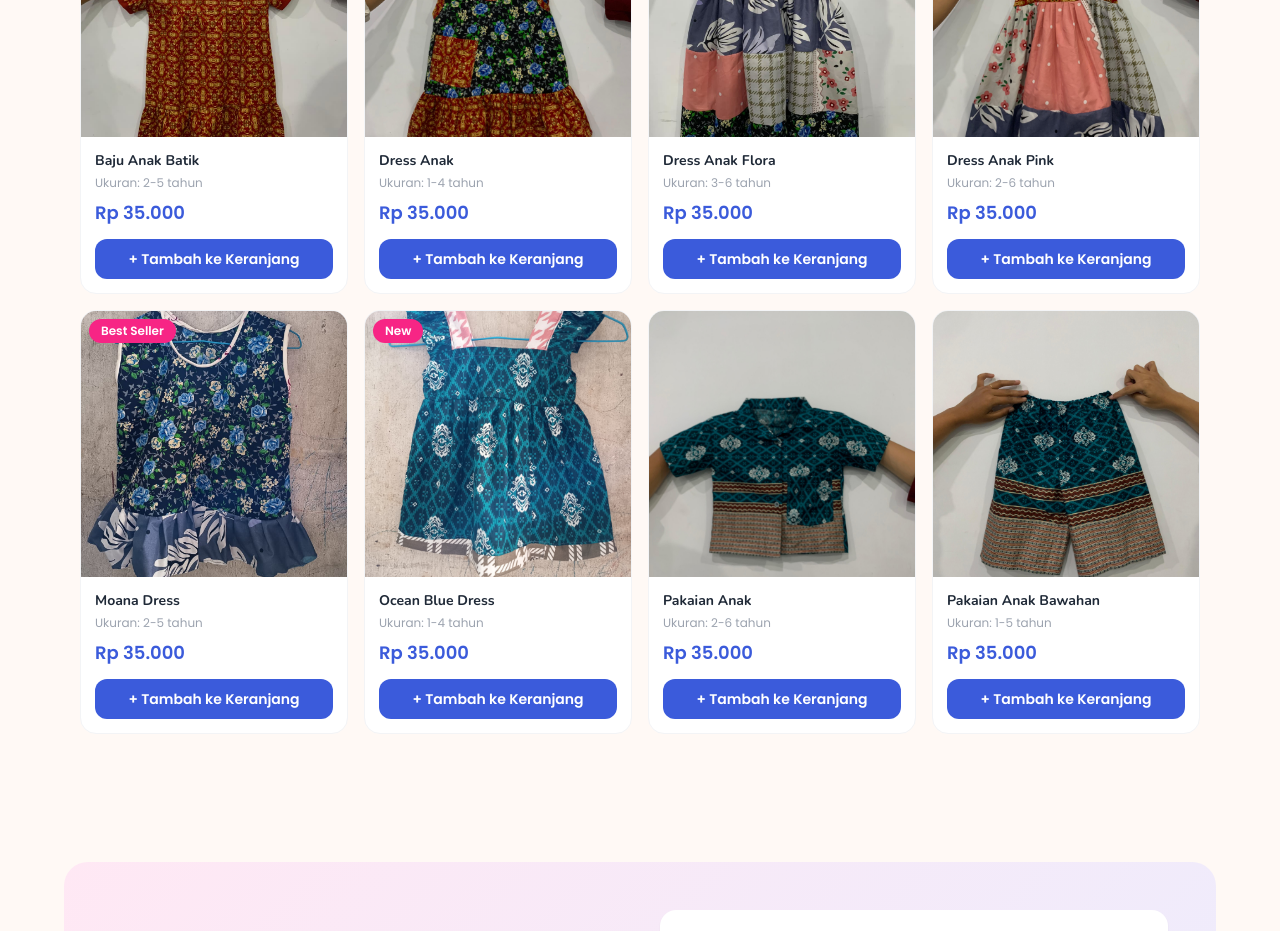
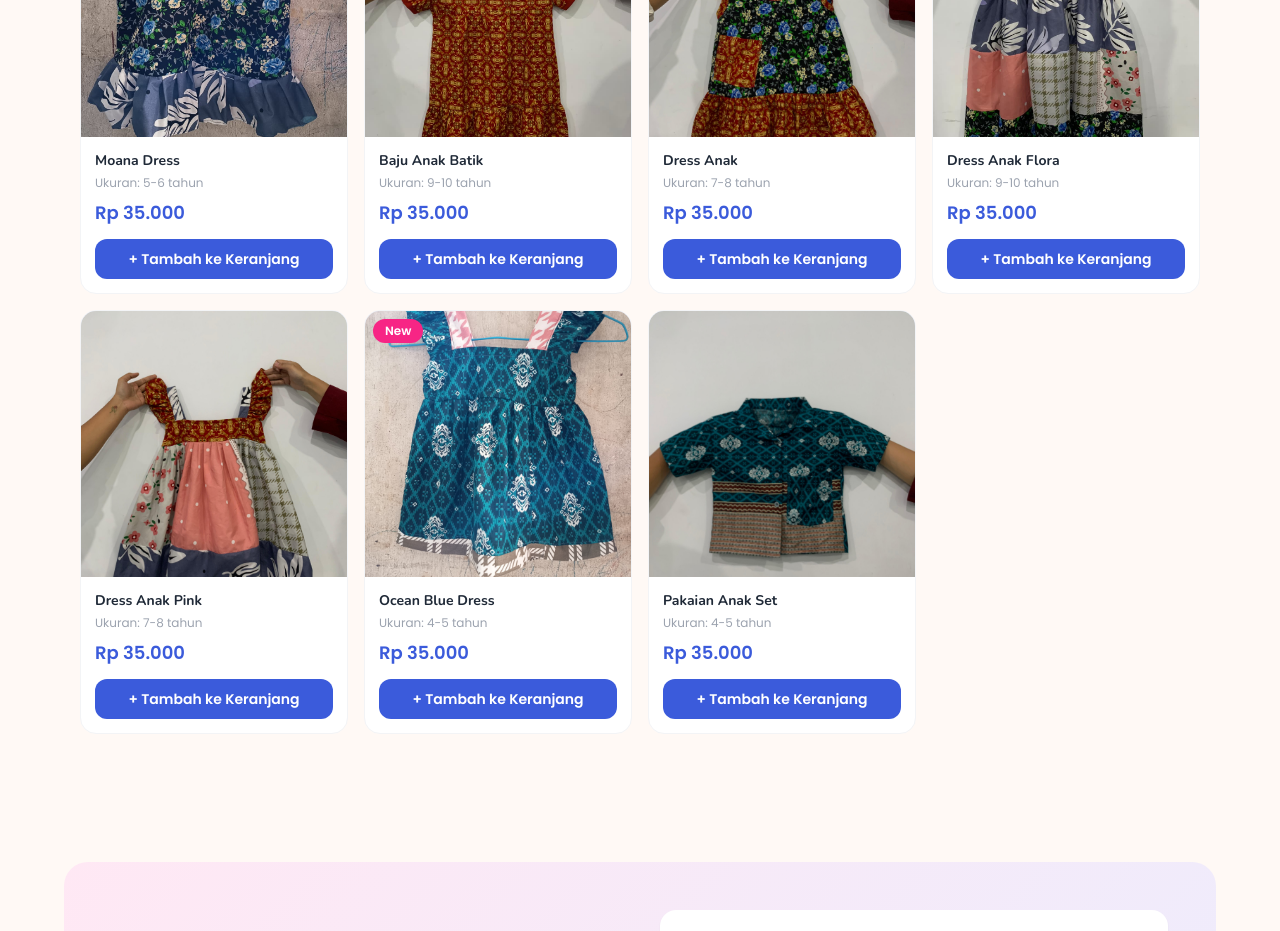
Before and after one commit to MrsHestia/percakids, a Next.js app: page / in a window 1280 px wide. Shown: the part 1020-1951 px from the top of the page. Built offline with nearby package versions, Linux system fonts and the light colour scheme.

Commit message:
Update products.js

```diff
--- a/src/data/products.js
+++ b/src/data/products.js
@@ -1,9 +1,20 @@
 export const products = [
+  {
+    id: 5,
+    name: 'Moana Dress',
+    price: 35000,
+    size: '5-6 tahun',
+    category: 'perempuan',
+    badge: 'Best Seller',
+    description: 'Dress anak dengan tema Moana yang disukai anak-anak.',
+    stock: 6,
+    image: '/moana-dress.jpeg',
+  },
   {
     id: 1,
     name: 'Baju Anak Batik',
     price: 35000,
-    size: '2-5 tahun',
+    size: '9-10 tahun',
     category: 'perempuan',
     badge: 'Terlaris',
     description: 'Baju anak batik yang cantik dan nyaman dipakai untuk berbagai acara.',
@@ -14,7 +25,7 @@ export const products = [
     id: 2,
     name: 'Dress Anak',
     price: 35000,
-    size: '1-4 tahun',
+    size: '7-8 tahun',
     category: 'unisex',
     badge: '',
     description: 'Dress anak yang elegan dan cocok untuk berbagai acara.',
@@ -25,7 +36,7 @@ export const products = [
     id: 3,
     name: 'Dress Anak Flora',
     price: 35000,
-    size: '3-6 tahun',
+    size: '9-10 tahun',
     category: 'perempuan',
     badge: 'New',
     description: 'Dress anak dengan desain yang lucu dan warna-warna cerah.',
@@ -36,7 +47,7 @@ export const products = [
     id: 4,
     name: 'Dress Anak Pink',
     price: 35000,
-    size: '2-6 tahun',
+    size: '7-8 tahun',
     category: 'perempuan',
     badge: '',
     description: 'Dress anak pilihan dengan kualitas terbaik dan nyaman dipakai.',
@@ -44,21 +55,10 @@ export const products = [
     image: '/dress-anak-pink.jpeg',
   },
   {
-    id: 5,
-    name: 'Moana Dress',
-    price: 35000,
-    size: '2-5 tahun',
-    category: 'perempuan',
-    badge: 'Best Seller',
-    description: 'Dress anak dengan tema Moana yang disukai anak-anak.',
-    stock: 6,
-    image: '/moana-dress.jpeg',
-  },
-  {
     id: 6,
     name: 'Ocean Blue Dress',
     price: 35000,
-    size: '1-4 tahun',
+    size: '4-5 tahun',
     category: 'unisex',
     badge: 'New',
     description: 'Dress anak dengan warna biru laut yang segar dan nyaman.',
@@ -67,24 +67,14 @@ export const products = [
   },
   {
     id: 7,
-    name: 'Pakaian Anak',
+    name: 'Pakaian Anak Set',
     price: 35000,
-    size: '2-6 tahun',
-    category: 'perempuan',
+    size: '4-5 tahun',
+    category: 'unisex',
     badge: '',
-    description: 'Pakaian anak yang casual dan nyaman untuk penggunaan sehari-hari.',
+    description: 'Pakaian anak set lengkap atasan dan bawahan yang casual dan nyaman.',
     stock: 11,
+    images: ['/pakaian-anak.jpeg', '/pakaian-anak-bawahan.jpeg'],
     image: '/pakaian-anak.jpeg',
   },
-  {
-    id: 8,
-    name: 'Pakaian Anak Bawahan',
-    price: 35000,
-    size: '1-5 tahun',
-    category: 'unisex',
-    badge: '',
-    description: 'Pakaian anak dengan pilihan warna yang beragam dan trendy.',
-    stock: 20,
-    image: '/pakaian-anak-bawahan.jpeg',
-  },
 ];
```
